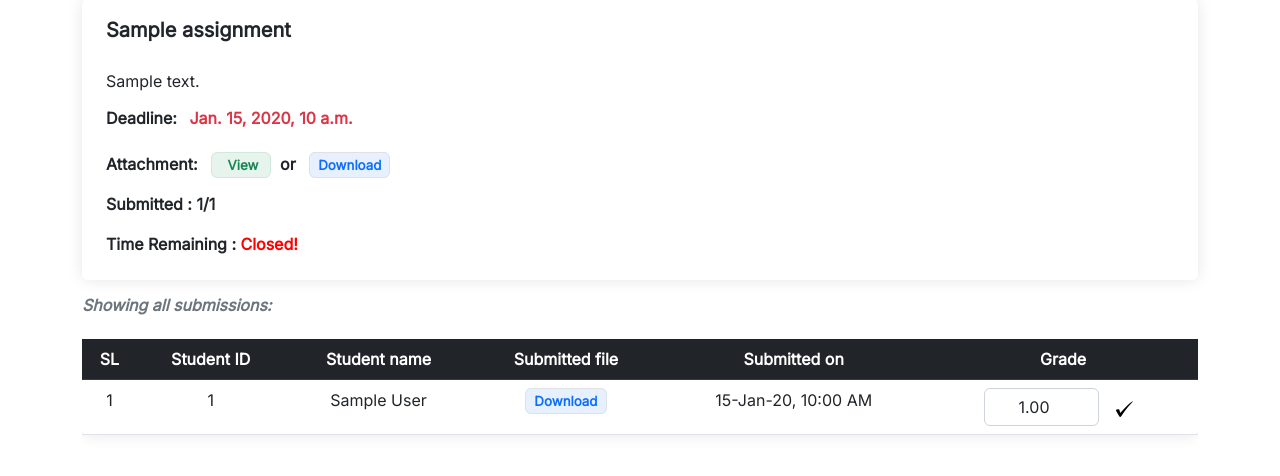
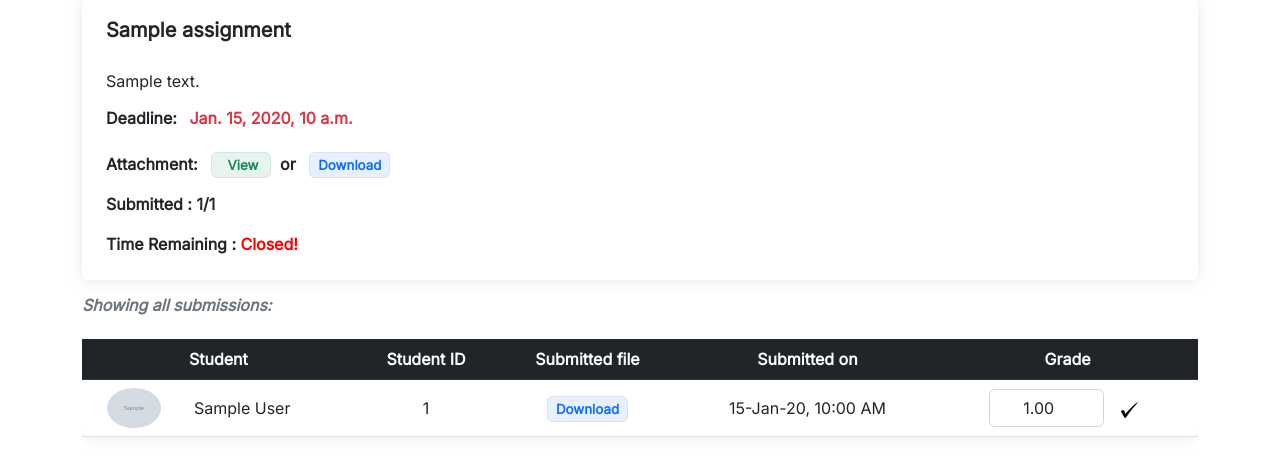
Before and after one commit to adityaharsh2001/Lms, a Django app: template main/templates/main/assignment-view.html in a window 1280 px wide. Shown: the part 161-637 px from the top of the page. Run offline with Django 4.2, Linux system fonts and the light colour scheme; tables that the repository leaves empty hold one stand-in row (values such as "Sample post"); the template is opened without the code that fills it: values that come from a table or form of the project are taken from there, most other values are stand-ins (such as "Sample title", 1, 10 or a date in 2020); grey boxes marked "Sample" are stand-in pictures; some libraries are stand-ins or nearby versions.

Commit message:
Add student photo

```diff
--- a/attendance/templates/attendance/attendance.html
+++ b/attendance/templates/attendance/attendance.html
@@ -74,8 +74,7 @@
    <table class="table my-3 text-center">
       <thead class="table-dark">
          <tr>
-            <th scope="col">SL</th>
-            <th scope="col">Name</th>
+            <th scope="col" colspan="2">Student</th>
             <th scope="col">ID</th>
             <th scope="col">Total Absence</th>
             <th scope="col">Total Present</th>
@@ -87,7 +86,8 @@
             {% csrf_token %}
             {% for attendance in attendance %}
             <tr class="text-center">
-               <th scope="row"> {{ forloop.counter }}</th>
+               <td><img class="align-self-baseline rounded-circle" src="/media/{{ attendance.student.photo}}" alt="image"
+                  style="height: 4rem;width:4rem;"></td>
                <td>{{attendance.student.name}}</td>
                <td>{{attendance.student.student_id}}</td>
                <td>{{attendance.total_absent}}</td>
--- a/main/templates/main/assignment-view.html
+++ b/main/templates/main/assignment-view.html
@@ -57,9 +57,8 @@
       <table class="table shadow rounded" style="white-space: nowrap;">
          <thead class="table-dark">
             <tr>
-               <th class="text-center" scope="col">SL</th>
+               <th class="text-center" scope="col" colspan="2">Student</th>
                <th class="text-center" scope="col">Student ID</th>
-               <th class="text-center" scope="col">Student name</th>
                <th class="text-center" scope="col">Submitted file</th>
                <th class="text-center" scope="col">Submitted on</th>
                <th class="text-center" scope="col" style="min-width: 150px;">Grade</th>
@@ -71,9 +70,10 @@
                {% else %}
                {% for submission in submissions %}
             <tr>
-               <td class="text-center">{{ forloop.counter }}</th>
-               <td class="text-center">{{ submission.student_id }}</th>
-               <td class="text-center">{{submission.student.name}}</td>
+               <td class="text-center"><img class="rounded-circle" src="/media/{{ submission.student.photo}}" alt="image"
+                  style="height: 2.5rem;"></td>
+               <td>{{submission.student.name}}</td>
+               <td class="text-center"><span>{{ submission.student_id }}</span></td>
                <td class="text-center"><a
                   class="fw-bold px-2 py-1 text-primary bg-primary bg-opacity-10 border border-priamry border-opacity-10 rounded-2"
                   style="text-decoration: none; font-size: smaller !important" download
--- a/main/templates/main/faculty_course.html
+++ b/main/templates/main/faculty_course.html
@@ -97,6 +97,7 @@
                      <path d="M5.5 5.5A.5.5 0 0 1 6 6v6a.5.5 0 0 1-1 0V6a.5.5 0 0 1 .5-.5zm2.5 0a.5.5 0 0 1 .5.5v6a.5.5 0 0 1-1 0V6a.5.5 0 0 1 .5-.5zm3 .5a.5.5 0 0 0-1 0v6a.5.5 0 0 0 1 0V6z"/>
                      <path fill-rule="evenodd" d="M14.5 3a1 1 0 0 1-1 1H13v9a2 2 0 0 1-2 2H5a2 2 0 0 1-2-2V4h-.5a1 1 0 0 1-1-1V2a1 1 0 0 1 1-1H6a1 1 0 0 1 1-1h2a1 1 0 0 1 1 1h3.5a1 1 0 0 1 1 1v1zM4.118 4 4 4.059V13a1 1 0 0 0 1 1h6a1 1 0 0 0 1-1V4.059L11.882 4H4.118zM2.5 3V2h11v1h-11z"/>
                   </svg>
+                  <span style="vertical-align:middle">Delete</span>
                </button>
                <!-- Popup -->
                <div class="modal fade" id="announcement{{announcement.id}}" data-bs-backdrop="static" data-bs-keyboard="false"
@@ -126,10 +127,10 @@
                      <path d="M15.502 1.94a.5.5 0 0 1 0 .706L14.459 3.69l-2-2L13.502.646a.5.5 0 0 1 .707 0l1.293 1.293zm-1.75 2.456-2-2L4.939 9.21a.5.5 0 0 0-.121.196l-.805 2.414a.25.25 0 0 0 .316.316l2.414-.805a.5.5 0 0 0 .196-.12l6.813-6.814z"/>
                      <path fill-rule="evenodd" d="M1 13.5A1.5 1.5 0 0 0 2.5 15h11a1.5 1.5 0 0 0 1.5-1.5v-6a.5.5 0 0 0-1 0v6a.5.5 0 0 1-.5.5h-11a.5.5 0 0 1-.5-.5v-11a.5.5 0 0 1 .5-.5H9a.5.5 0 0 0 0-1H2.5A1.5 1.5 0 0 0 1 2.5v11z"/>
                   </svg>
+                  <span style="vertical-align:middle">Edit</span>
                </a>
             </div>
          </div>
-
          <div class="fs-6 text-break opacity-75">{{announcement.description}}</div>
          <div class="d-flex justify-content-between mb-2">
             <span></span>
--- a/quiz/templates/quiz/allQuizzes.html
+++ b/quiz/templates/quiz/allQuizzes.html
@@ -37,8 +37,8 @@
    </nav>
 </div>
 <!-- navigation links end -->
-<div class="container rounded shadow-sm">
-   <div class="py-3 m-2 rounded d-flex justify-content-between flex-wrap">
+<div class="container rounded border">
+   <div class="py-1 m-2 rounded d-flex justify-content-between flex-wrap">
       <span></span>
       <h5 class="fw-bold text-center">Quizzes -  {{ course.name}}</h5>
       <div>
@@ -74,7 +74,7 @@
                   {% if quiz.started == 0 %}
                   <a class="btn btn-sm btn-primary" href="{% url 'addQuestion' course.code quiz.id %}">Add question</a>
                   {% else %}
-                  <button disabled class="btn btn-sm btn-primary" style="text-decoration: line-through;">Add question</button>
+                  <button disabled class="btn btn-sm btn-primary">Add question</button>
                   {% endif %}
                </td>
             </tr>
--- a/quiz/templates/quiz/quiz.html
+++ b/quiz/templates/quiz/quiz.html
@@ -33,7 +33,7 @@
 </div>
 <div class="container d-flex justify-content-center mt-3" id="form">
    <div class="border shadow-sm border-light rounded pb-4 px-3 col-lg-8 col-sm-12 mt-3">
-      <span class="fw-bold fs-5 d-flex justify-content-center">
+      <span class="fw-bold fs-5 d-flex justify-content-center my-3">
       Create Quiz
       </span>
       <form action="{% url 'quiz' course.code %}" method="POST">
--- a/static/styles/style.css
+++ b/static/styles/style.css
@@ -123,7 +123,9 @@ a {
   border-radius: 3px;
   border: none !important;
 }
-
+td,th {
+  vertical-align: middle !important;
+}
 .searchbar:focus {
   border: none !important;
 }
```
Also changed, not shown: quiz/templates/quiz/quizSummaryFaculty.html (+10 -6 lines).
